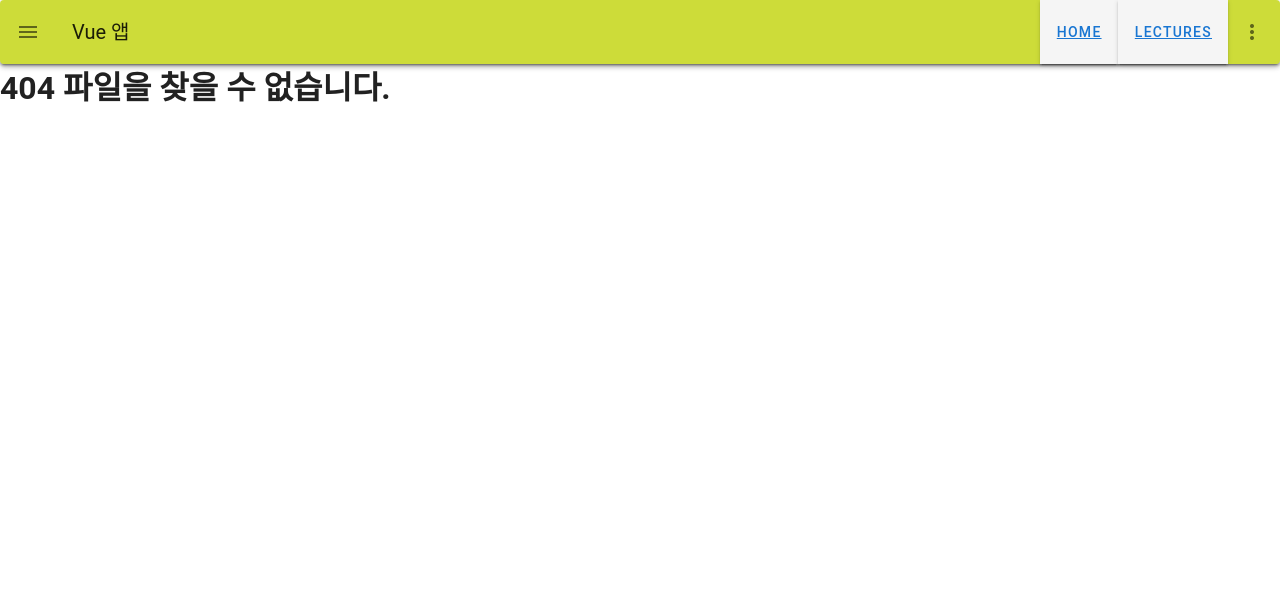
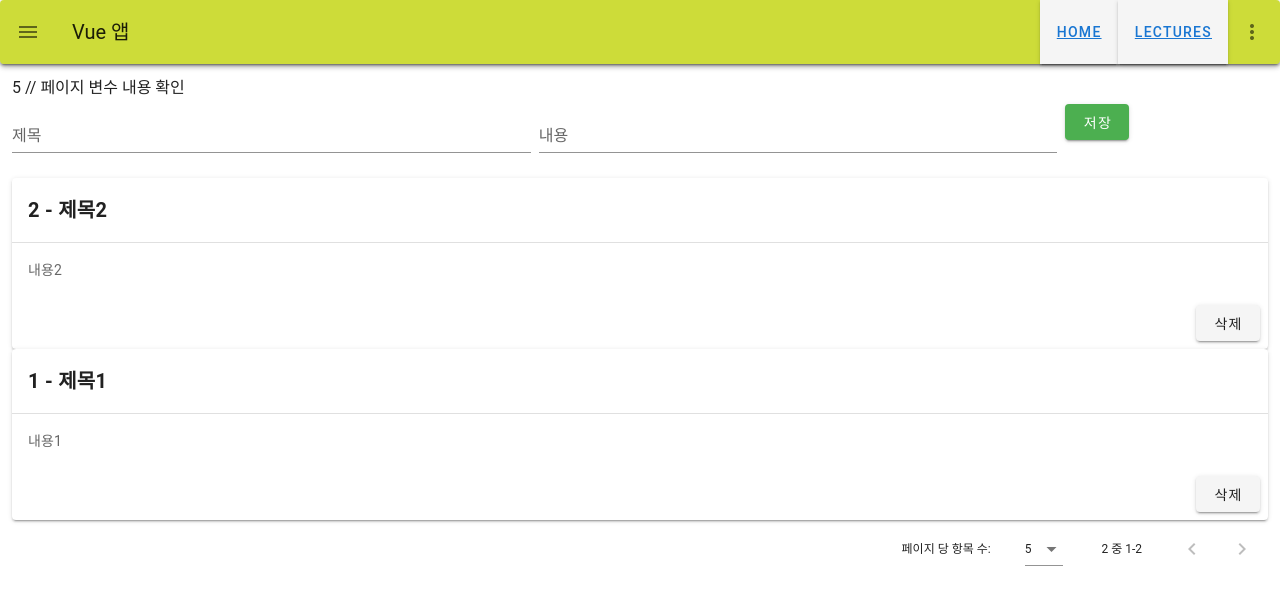
Before and after one commit to miniplugin/vue, a Vue app: page /lectures/notes in a window 1280 px wide. Before the commit this address had no page. Shown: the top 594 px of the page. Built offline with nearby package versions, Linux system fonts and the light colour scheme; a small style sheet from the web is missing.

Commit message:
CRUD중 입력/삭제 기능 구현.

```diff
--- a/src/App.vue
+++ b/src/App.vue
@@ -115,6 +115,10 @@ export default {
             {
               title: 'Layout',
               url: '/lectures/layout'
+            },
+            {
+              title: 'Notes',
+              url: '/lectures/notes'
             }
           ]
         }
--- a/src/main.js
+++ b/src/main.js
@@ -6,11 +6,11 @@ import vuetify from './plugins/vuetify'
 import '@babel/polyfill'
 import 'roboto-fontface/css/roboto/roboto-fontface.css'
 import 'material-design-icons-iconfont/dist/material-design-icons.css'
-import testPromise from './plugins/test_promise'
+// import testPromise from './plugins/test_promise' // 동기와 비동기 사용 예
 
 Vue.config.productionTip = false
 
-testPromise.foo()
+// testPromise.foo() // 동기와 비동기 사용 예
 
 new Vue({
   router,
--- a/src/router/index.js
+++ b/src/router/index.js
@@ -32,6 +32,12 @@ const routes = [
       import (/* webpackChunkName: "card" */ '../views/lectures/Layout.vue')
   },
   {
+    path: '/lectures/notes',
+    name: 'Notes',
+    component: () =>
+      import (/* webpackChunkName: "notes" */ '../views/lectures/Notes.vue')
+  },
+  {
     path: '*',
     name: 'E404',
     component: () => import (/* E404 File Not Found */ '../views/E404.vue')
--- /dev/null
+++ b/src/views/lectures/Notes.vue
@@ -0,0 +1,104 @@
+<template>
+  <v-container
+    fluid
+    grid-list-md
+  >
+    <v-flex xs12>
+      {{itemsPerPage}} // 페이지 변수 내용 확인
+    </v-flex>
+    <v-layout>
+      <v-flex xs5>
+        <v-text-field
+          v-model="title"
+          label="제목"
+        ></v-text-field>
+      </v-flex>
+      <v-flex xs5>
+        <v-text-field
+          v-model="content"
+          label="내용"
+        ></v-text-field>
+      </v-flex>
+      <v-flex xs2>
+        <v-btn
+          color="success"
+          @click="post"
+        >저장</v-btn>
+      </v-flex>
+    </v-layout>
+    <v-data-iterator
+      content-tag="tag"
+      row
+      wrap
+      :items="items"
+      :items-per-page.sync="itemsPerPage"
+      :page="page"
+      :sort-by="sortBy.toLowerCase()"
+      :sort-desc="sortDesc"
+    >
+      <template v-slot:item="props">
+        <v-flex xs12>
+          <v-card>
+            <v-card-title>
+              <h4>{{props.item.id}} - {{props.item.title}}</h4>
+            </v-card-title>
+            <v-divider></v-divider>
+            <v-card-text>
+              {{props.item.content}}
+            </v-card-text>
+            <v-card-actions>
+              <v-spacer></v-spacer>
+              <v-btn @click="del(props.item)">삭제</v-btn>
+            </v-card-actions>
+          </v-card>
+        </v-flex>
+      </template>
+    </v-data-iterator>
+  </v-container>
+</template>
+
+<script>
+export default {
+  data: () => ({
+    itemsPerPageArray: [5, 10, 15],
+    page: 1,
+    itemsPerPage: 5,
+    items: [],
+    sortDesc: true,
+    sortBy: 'id',
+    id: 2,
+    title: '',
+    content: ''
+  }),
+  mounted () {
+    this.items.push({
+      id: 1, title: '제목1', content: '내용1'
+    })
+    this.items.push({
+      id: 2, title: '제목2', content: '내용2'
+    })
+  },
+  methods: {
+    post () {
+      // 등록
+      this.id = this.id + 1
+      this.items.push({
+        id: this.id, title: this.title, content: this.content
+      })
+      this.title = ''
+      this.content = ''
+    },
+    get () {
+      // 조회
+    },
+    put () {
+      // 수정
+    },
+    del (item) {
+      // 삭제
+      const index = this.items.indexOf(item)
+      this.items.splice(index, 1)
+    }
+  }
+}
+</script>
```
Also changed, not shown: 1 other file (tests, documents, lock files or other folders).
